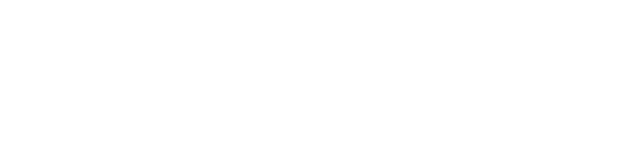
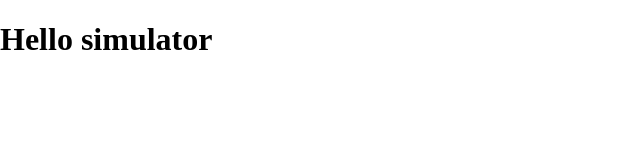
Before and after one commit to AndreyRtz/new-repo, a plain HTML site: page index.html in a window 1280 px wide. Shown: the whole page, without its empty margins (0-640 px from the left). Drawn offline with nearby package versions, Linux system fonts and the light colour scheme; files that its build step writes are made by us from their sources.

Commit message:
Hello Simulator

```diff
--- a/index.html
+++ b/index.html
@@ -8,4 +8,10 @@
     <link rel="stylesheet" href="./vendor/normalize.css" />
     <link rel="stylesheet" href="./styles/style.css" />
   </head>
+  <body>
+<header>
+<h1>Hello simulator</h1>
+</header>
+
+  </body>
 </html>
```
